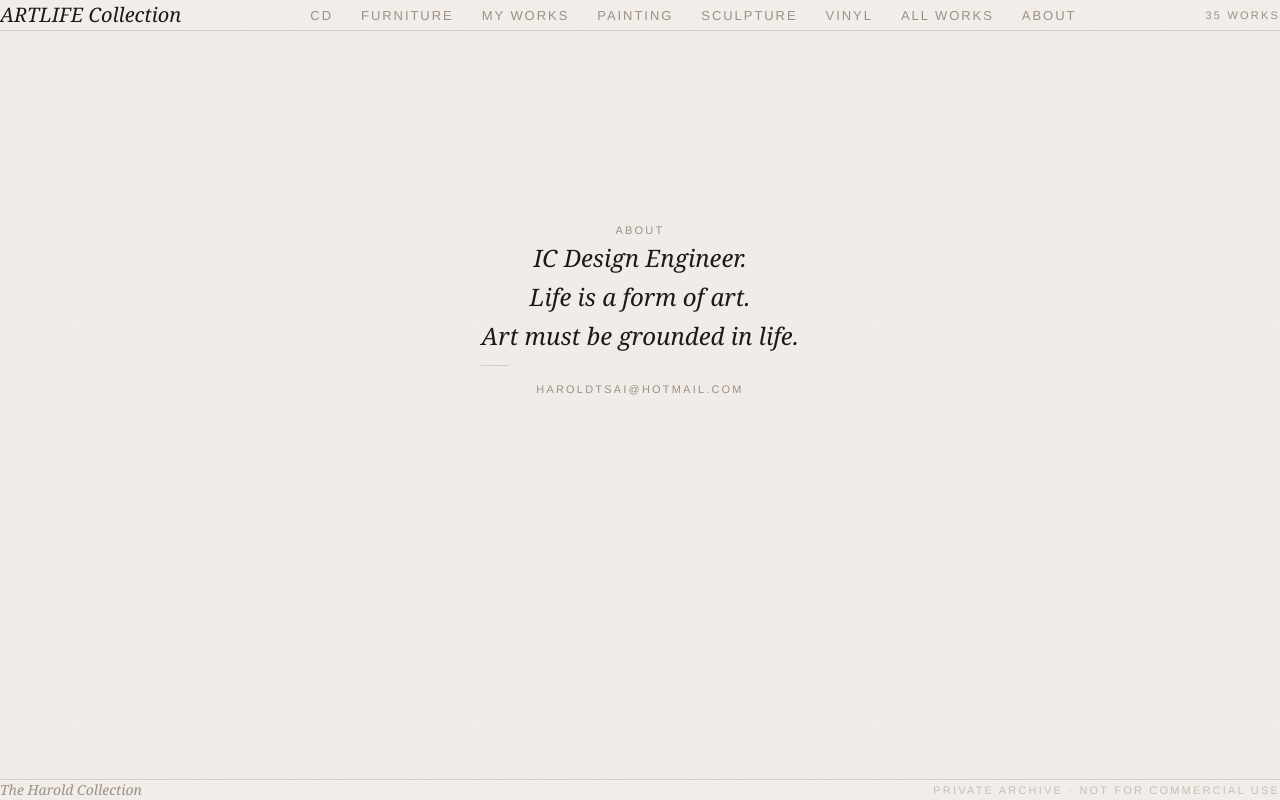
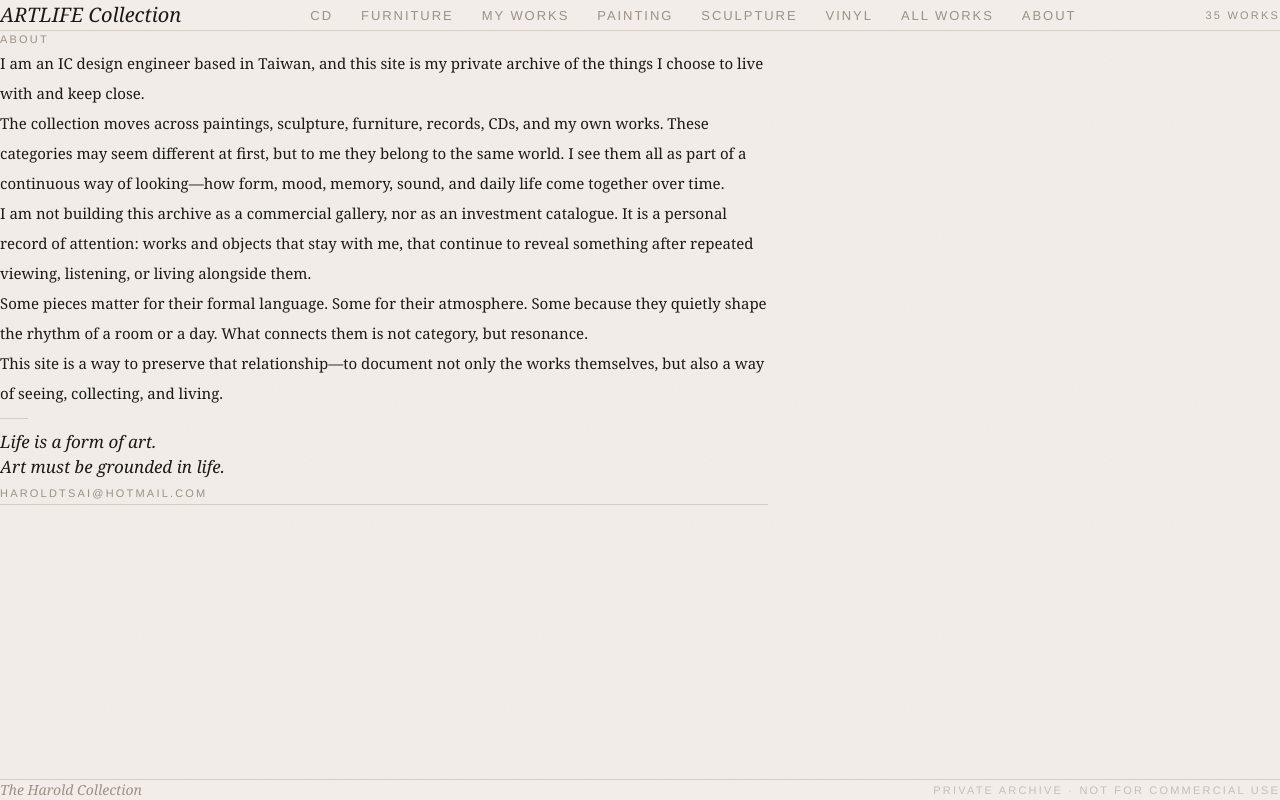
Before and after one commit to haroldtsai/art-library, a Next.js app: page /about in a window 1280 px wide. Built offline with nearby package versions, Linux system fonts and the light colour scheme.

Commit message:
feat: add homepage opening statement and full About page

```diff
--- a/src/app/about/page.tsx
+++ b/src/app/about/page.tsx
@@ -6,16 +6,36 @@ export const metadata: Metadata = {
 
 export default function AboutPage() {
   return (
-    <div className="flex items-center justify-center min-h-[70vh] px-6">
-      <div className="text-center" style={{ maxWidth: 480 }}>
-        <p className="label mb-6">About</p>
-        <h1 className="font-serif italic leading-relaxed text-[var(--text)]"
-          style={{ fontSize: '1.5rem' }}>
-          IC Design Engineer.<br />
-          Life is a form of art.<br />
+    <div className="px-12 py-16 border-b border-[var(--rule)]" style={{ maxWidth: '48rem' }}>
+      <p className="label mb-8">About</p>
+
+      <div className="font-serif text-[var(--text)]" style={{ fontSize: '0.9375rem', lineHeight: '2' }}>
+        <p className="mb-6">
+          I am an IC design engineer based in Taiwan, and this site is my private archive of the things I choose to live with and keep close.
+        </p>
+        <p className="mb-6">
+          The collection moves across paintings, sculpture, furniture, records, CDs, and my own works. These categories may seem different at first, but to me they belong to the same world. I see them all as part of a continuous way of looking—how form, mood, memory, sound, and daily life come together over time.
+        </p>
+        <p className="mb-6">
+          I am not building this archive as a commercial gallery, nor as an investment catalogue. It is a personal record of attention: works and objects that stay with me, that continue to reveal something after repeated viewing, listening, or living alongside them.
+        </p>
+        <p className="mb-6">
+          Some pieces matter for their formal language. Some for their atmosphere. Some because they quietly shape the rhythm of a room or a day. What connects them is not category, but resonance.
+        </p>
+        <p className="mb-10">
+          This site is a way to preserve that relationship—to document not only the works themselves, but also a way of seeing, collecting, and living.
+        </p>
+      </div>
+
+      <div className="rule-sm mb-8" />
+
+      <p className="font-serif italic text-[var(--text)] mb-1" style={{ fontSize: '1.0625rem' }}>
+        Life is a form of art.
+      </p>
+      <p className="font-serif italic text-[var(--text)] mb-10" style={{ fontSize: '1.0625rem' }}>
         Art must be grounded in life.
-        </h1>
-        <div className="rule-sm mx-auto my-8" />
+      </p>
+
       <a
         href="mailto:haroldtsai@hotmail.com"
         className="label hover:text-[var(--text)] transition-colors"
@@ -23,6 +43,5 @@ export default function AboutPage() {
         haroldtsai@hotmail.com
       </a>
     </div>
-    </div>
   )
 }
--- a/src/app/page.tsx
+++ b/src/app/page.tsx
@@ -40,6 +40,14 @@ export default function HomePage() {
 
   return (
     <>
+      {/* Opening statement */}
+      <div className="px-12 py-16 border-b border-[var(--rule)]">
+        <p className="font-serif italic text-[var(--text)] leading-relaxed" style={{ fontSize: '1.3125rem', maxWidth: '42rem' }}>
+          A private collection of art, furniture, music, and personal works—
+          things I live with, listen to, and keep looking at over time.
+        </p>
+      </div>
+
       {featured.length > 0 && (
         <>
           <SectionHead title="Featured Works" right={
```
Lines whose indentation alone changed are shown as unchanged.
